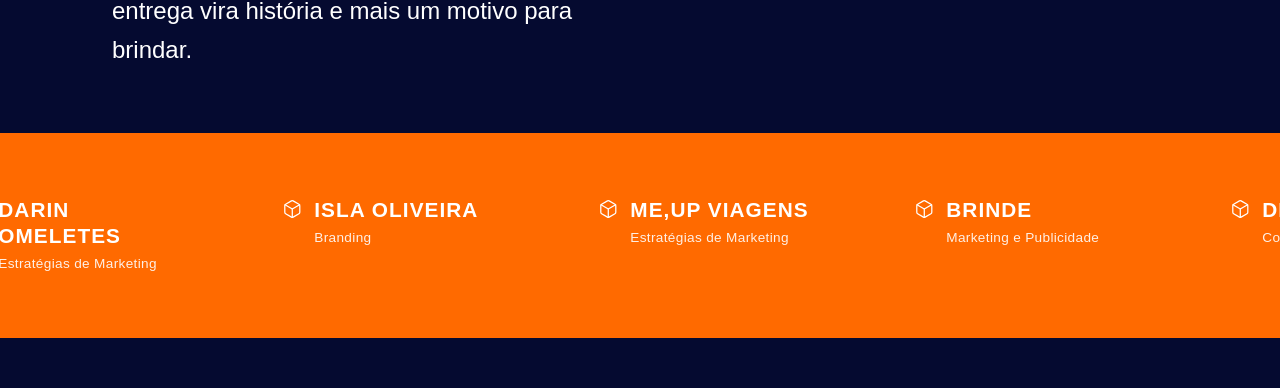
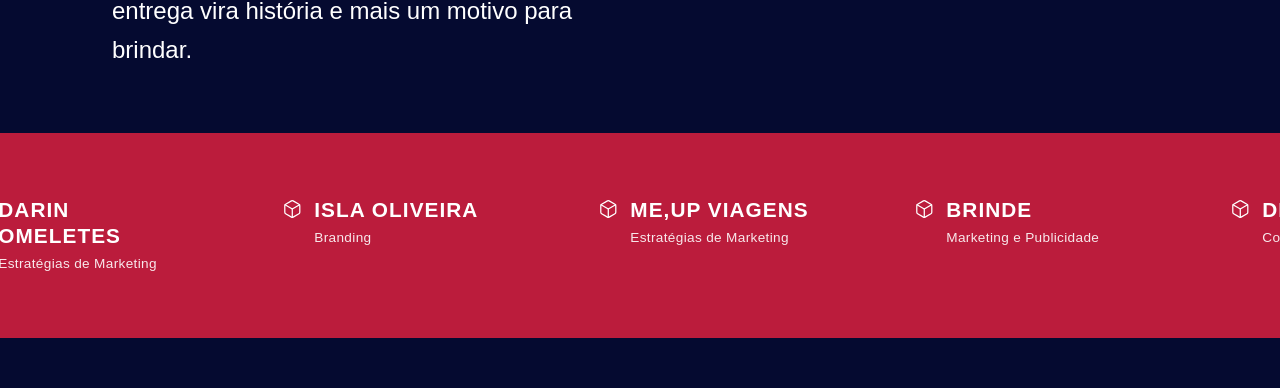
Before and after one commit to devbrn/brinde-2026, a Next.js app: page / in a window 1280 px wide. Shown: the part 1927-2315 px from the top of the page. Built offline with nearby package versions, Linux system fonts and the light colour scheme; a web font is replaced by a local one.

Commit message:
fix: home — carrossel #FF6A00 → #bb1c3c

```diff
--- a/app/(public)/page.tsx
+++ b/app/(public)/page.tsx
@@ -491,7 +491,7 @@
           </div>
 
           {/* Infinite Logos Carousel */}
-          <div className="w-full bg-[#FF6A00] py-12 md:py-16 overflow-hidden relative flex items-center">
+          <div className="w-full bg-[#bb1c3c] py-12 md:py-16 overflow-hidden relative flex items-center">
             {/*
               To achieve a perfect infinite scroll, we translate a container that is exactly twice the width
               by -50%. That means it needs two identical blocks inside it.
```
